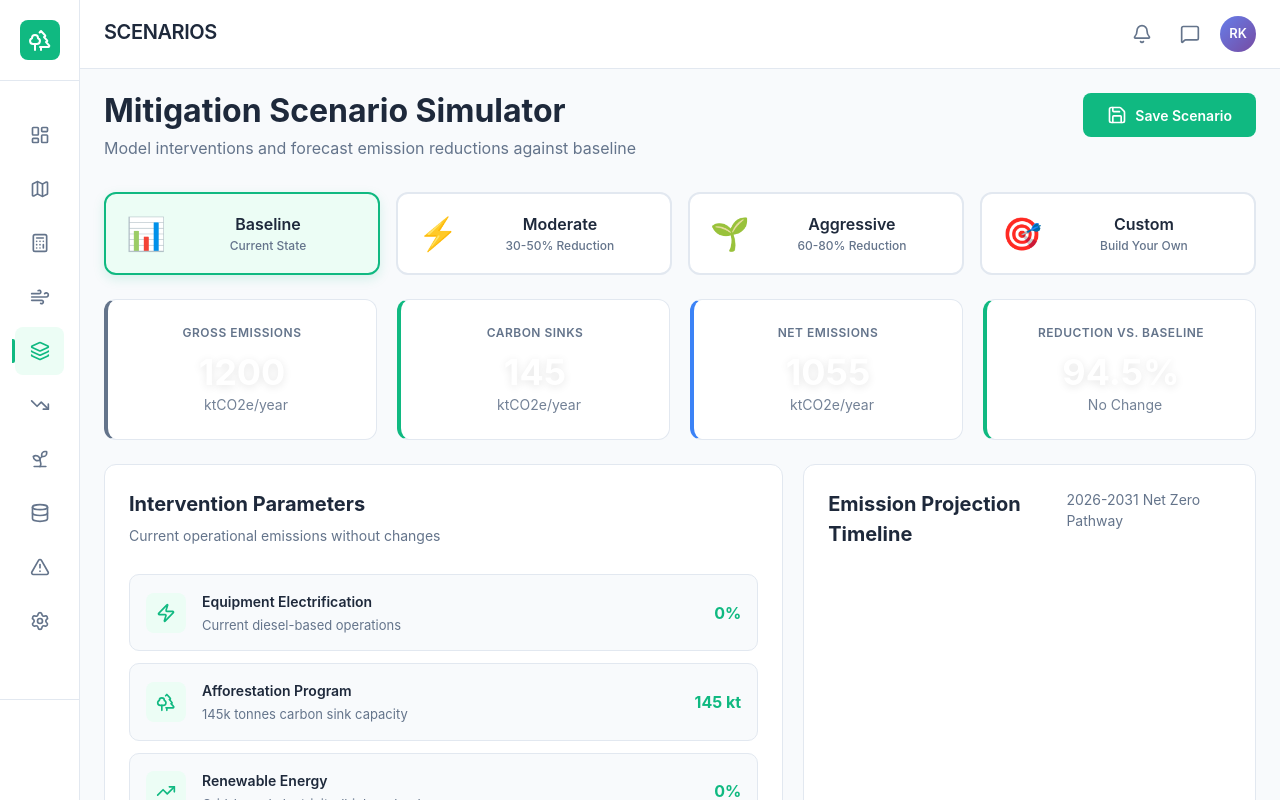
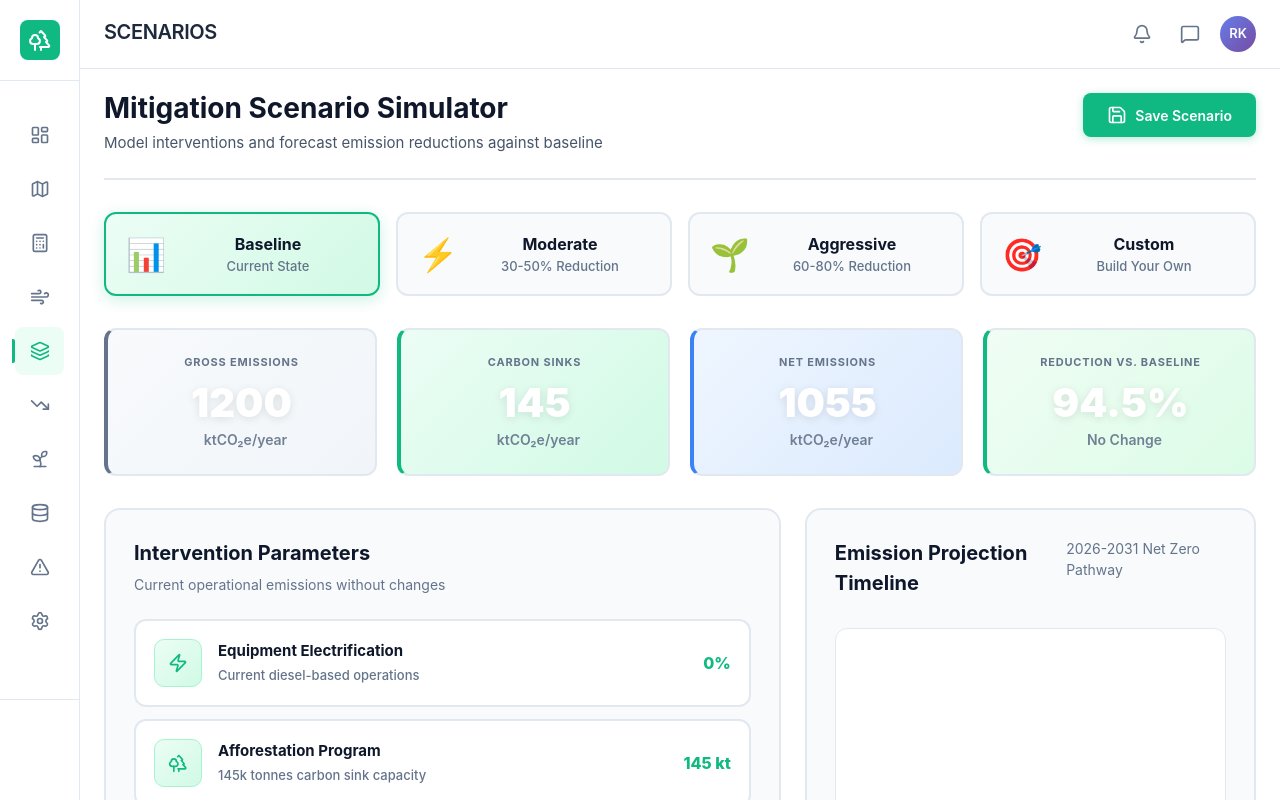
Before and after one commit to Ayaan9421/LogicLoop_frontend, a React (Vite) app: page / in a window 1280 px wide. Both pictures are taken after a click on the element 39 px from the left and 351 px from the top of the page. Built offline with nearby package versions, Linux system fonts and the light colour scheme.

Commit message:
scenrios

```diff
--- a/src/components/Scenarios.css
+++ b/src/components/Scenarios.css
@@ -1,13 +1,58 @@
 /* Scenarios Page Styles */
 .scenarios-page {
   padding: 24px;
+  background: white;
+  min-height: 100vh;
+}
+
+.page-header-section {
+  display: flex;
+  justify-content: space-between;
+  align-items: flex-start;
+  margin-bottom: 32px;
+  padding-bottom: 24px;
+  border-bottom: 2px solid #e2e8f0;
+}
+
+.page-header-section h1 {
+  font-size: 28px;
+  font-weight: 700;
+  color: #0f172a;
+  margin: 0 0 8px 0;
+}
+
+.page-header-section p {
+  font-size: 15px;
+  color: #475569;
+  margin: 0;
+}
+
+.btn-primary {
+  display: flex;
+  align-items: center;
+  gap: 8px;
+  padding: 12px 24px;
+  background: linear-gradient(135deg, #10b981 0%, #059669 100%);
+  color: white;
+  border: none;
+  border-radius: 8px;
+  font-size: 14px;
+  font-weight: 600;
+  cursor: pointer;
+  transition: all 0.3s ease;
+  box-shadow: 0 2px 8px rgba(16, 185, 129, 0.3);
+}
+
+.btn-primary:hover {
+  transform: translateY(-2px);
+  box-shadow: 0 4px 12px rgba(16, 185, 129, 0.4);
 }
 
 .scenario-selector {
   display: grid;
   grid-template-columns: repeat(4, 1fr);
   gap: 16px;
-  margin-bottom: 24px;
+  margin-bottom: 32px;
 }
 
 .scenario-btn {
@@ -15,22 +60,24 @@
   align-items: center;
   gap: 12px;
   padding: 20px;
-  background: white;
+  background: #f8fafc;
   border: 2px solid #e2e8f0;
   border-radius: 12px;
   cursor: pointer;
-  transition: all 0.2s;
+  transition: all 0.3s ease;
 }
 
 .scenario-btn:hover {
   border-color: #10b981;
+  background: white;
   box-shadow: 0 4px 12px rgba(16, 185, 129, 0.1);
+  transform: translateY(-2px);
 }
 
 .scenario-btn.active {
   border-color: #10b981;
-  background: #ecfdf5;
-  box-shadow: 0 4px 12px rgba(16, 185, 129, 0.15);
+  background: linear-gradient(135deg, #ecfdf5 0%, #d1fae5 100%);
+  box-shadow: 0 4px 16px rgba(16, 185, 129, 0.2);
 }
 
 .scenario-btn-icon {
@@ -43,80 +90,115 @@
 
 .scenario-btn-title {
   font-size: 16px;
-  font-weight: 600;
-  color: #1e293b;
+  font-weight: 700;
+  color: #0f172a;
   margin-bottom: 4px;
 }
 
 .scenario-btn-subtitle {
-  font-size: 12px;
+  font-size: 13px;
   color: #64748b;
+  font-weight: 500;
 }
 
 .scenario-results {
   display: grid;
   grid-template-columns: repeat(4, 1fr);
   gap: 20px;
-  margin-bottom: 24px;
+  margin-bottom: 32px;
 }
 
 .result-card-scenario {
-  background: white;
+  background: #f8fafc;
   padding: 24px;
   border-radius: 12px;
-  border: 1px solid #e2e8f0;
+  border: 2px solid #e2e8f0;
   text-align: center;
+  transition: all 0.3s ease;
+}
+
+.result-card-scenario:hover {
+  transform: translateY(-4px);
+  box-shadow: 0 8px 20px rgba(0, 0, 0, 0.08);
 }
 
 .result-card-scenario.baseline {
   border-left: 4px solid #64748b;
+  background: linear-gradient(135deg, #f8fafc 0%, #f1f5f9 100%);
 }
 
 .result-card-scenario.sinks {
   border-left: 4px solid #10b981;
+  background: linear-gradient(135deg, #ecfdf5 0%, #d1fae5 100%);
 }
 
 .result-card-scenario.net {
   border-left: 4px solid #3b82f6;
+  background: linear-gradient(135deg, #eff6ff 0%, #dbeafe 100%);
 }
 
 .result-card-scenario.reduction {
   border-left: 4px solid #10b981;
+  background: linear-gradient(135deg, #f0fdf4 0%, #dcfce7 100%);
 }
 
 .result-label {
-  font-size: 12px;
+  font-size: 11px;
   color: #64748b;
-  font-weight: 600;
+  font-weight: 700;
   text-transform: uppercase;
-  letter-spacing: 0.5px;
+  letter-spacing: 0.8px;
   margin-bottom: 12px;
 }
 
 .result-value {
-  font-size: 36px;
-  font-weight: 700;
-  color: #1e293b;
-  margin-bottom: 4px;
+  font-size: 40px;
+  font-weight: 900;
+  color: #0f172a;
+  margin-bottom: 6px;
   line-height: 1;
 }
 
 .result-unit {
   font-size: 14px;
   color: #64748b;
+  font-weight: 600;
 }
 
 .scenario-content-grid {
   display: grid;
   grid-template-columns: 1.5fr 1fr;
-  gap: 20px;
+  gap: 24px;
 }
 
 .interventions-card {
-  background: white;
-  padding: 24px;
-  border-radius: 12px;
-  border: 1px solid #e2e8f0;
+  background: #f8fafc;
+  padding: 28px;
+  border-radius: 16px;
+  border: 2px solid #e2e8f0;
+  transition: all 0.3s ease;
+}
+
+.interventions-card:hover {
+  box-shadow: 0 4px 16px rgba(0, 0, 0, 0.06);
+}
+
+.card-header {
+  margin-bottom: 24px;
+}
+
+.card-header h3 {
+  font-size: 20px;
+  font-weight: 700;
+  color: #0f172a;
+  margin: 0 0 6px 0;
+}
+
+.card-subtitle {
+  font-size: 14px;
+  color: #64748b;
+  margin: 0;
+  line-height: 1.5;
 }
 
 .interventions-sliders {
@@ -126,6 +208,10 @@
 
 .slider-group {
   margin-bottom: 28px;
+  padding: 20px;
+  background: white;
+  border-radius: 12px;
+  border: 1px solid #e2e8f0;
 }
 
 .slider-header {
@@ -137,50 +223,58 @@
 
 .slider-header label {
   font-size: 14px;
-  font-weight: 600;
-  color: #1e293b;
+  font-weight: 700;
+  color: #0f172a;
 }
 
 .slider-value {
-  font-size: 16px;
-  font-weight: 700;
+  font-size: 18px;
+  font-weight: 800;
   color: #10b981;
 }
 
 .slider {
   width: 100%;
-  height: 8px;
-  border-radius: 4px;
+  height: 10px;
+  border-radius: 5px;
   background: #e2e8f0;
   outline: none;
   -webkit-appearance: none;
+  cursor: pointer;
 }
 
 .slider::-webkit-slider-thumb {
   -webkit-appearance: none;
   appearance: none;
-  width: 20px;
-  height: 20px;
+  width: 24px;
+  height: 24px;
   border-radius: 50%;
-  background: #10b981;
+  background: linear-gradient(135deg, #10b981 0%, #059669 100%);
   cursor: pointer;
-  box-shadow: 0 2px 8px rgba(16, 185, 129, 0.3);
+  box-shadow: 0 2px 10px rgba(16, 185, 129, 0.4);
+  transition: all 0.2s ease;
+}
+
+.slider::-webkit-slider-thumb:hover {
+  transform: scale(1.1);
+  box-shadow: 0 4px 14px rgba(16, 185, 129, 0.5);
 }
 
 .slider::-moz-range-thumb {
-  width: 20px;
-  height: 20px;
+  width: 24px;
+  height: 24px;
   border-radius: 50%;
-  background: #10b981;
+  background: linear-gradient(135deg, #10b981 0%, #059669 100%);
   cursor: pointer;
   border: none;
-  box-shadow: 0 2px 8px rgba(16, 185, 129, 0.3);
+  box-shadow: 0 2px 10px rgba(16, 185, 129, 0.4);
 }
 
 .slider-hint {
   font-size: 12px;
-  color: #94a3b8;
-  margin-top: 6px;
+  color: #64748b;
+  margin-top: 8px;
+  font-weight: 500;
 }
 
 .predefined-interventions {
@@ -192,22 +286,30 @@
   display: flex;
   align-items: center;
   gap: 16px;
-  padding: 16px;
-  background: #f8fafc;
-  border-radius: 10px;
+  padding: 18px;
+  background: white;
+  border-radius: 12px;
   margin-bottom: 12px;
-  border: 1px solid #e2e8f0;
+  border: 2px solid #e2e8f0;
+  transition: all 0.3s ease;
+}
+
+.intervention-item:hover {
+  border-color: #10b981;
+  box-shadow: 0 4px 12px rgba(16, 185, 129, 0.1);
+  transform: translateX(4px);
 }
 
 .intervention-icon {
-  width: 40px;
-  height: 40px;
-  background: #ecfdf5;
-  border-radius: 8px;
+  width: 48px;
+  height: 48px;
+  background: linear-gradient(135deg, #ecfdf5 0%, #d1fae5 100%);
+  border-radius: 10px;
   display: flex;
   align-items: center;
   justify-content: center;
   flex-shrink: 0;
+  border: 1px solid #a7f3d0;
 }
 
 .intervention-content {
@@ -215,61 +317,77 @@
 }
 
 .intervention-title {
-  font-size: 14px;
-  font-weight: 600;
-  color: #1e293b;
+  font-size: 15px;
+  font-weight: 700;
+  color: #0f172a;
   margin-bottom: 4px;
 }
 
 .intervention-desc {
   font-size: 13px;
   color: #64748b;
-  line-height: 1.4;
+  line-height: 1.5;
+  font-weight: 500;
 }
 
 .intervention-impact {
   font-size: 16px;
-  font-weight: 700;
+  font-weight: 800;
   color: #10b981;
-  min-width: 80px;
+  min-width: 100px;
   text-align: right;
 }
 
 .btn-run-scenario {
   width: 100%;
-  padding: 14px;
-  background: #10b981;
+  padding: 16px;
+  background: linear-gradient(135deg, #10b981 0%, #059669 100%);
   color: white;
   border: none;
-  border-radius: 8px;
-  font-size: 15px;
-  font-weight: 600;
+  border-radius: 10px;
+  font-size: 16px;
+  font-weight: 700;
   cursor: pointer;
   display: flex;
   align-items: center;
   justify-content: center;
-  gap: 8px;
-  transition: all 0.2s;
+  gap: 10px;
+  transition: all 0.3s ease;
+  box-shadow: 0 4px 12px rgba(16, 185, 129, 0.3);
 }
 
-.btn-run-scenario:hover {
-  background: #059669;
+.btn-run-scenario:hover:not(:disabled) {
+  transform: translateY(-2px);
+  box-shadow: 0 6px 16px rgba(16, 185, 129, 0.4);
+}
+
+.btn-run-scenario:disabled {
+  background: linear-gradient(135deg, #94a3b8 0%, #64748b 100%);
+  cursor: not-allowed;
 }
 
 .timeline-card {
-  background: white;
-  padding: 24px;
-  border-radius: 12px;
-  border: 1px solid #e2e8f0;
+  background: #f8fafc;
+  padding: 28px;
+  border-radius: 16px;
+  border: 2px solid #e2e8f0;
+  transition: all 0.3s ease;
+}
+
+.timeline-card:hover {
+  box-shadow: 0 4px 16px rgba(0, 0, 0, 0.06);
 }
 
 .timeline-chart {
   display: flex;
   justify-content: space-around;
   align-items: flex-end;
-  height: 280px;
+  height: 300px;
   margin: 24px 0;
   padding: 0 10px;
+  background: white;
+  border-radius: 12px;
+  border: 1px solid #e2e8f0;
 }
 
 .timeline-year {
@@ -277,6 +395,7 @@
   flex-direction: column;
   align-items: center;
   flex: 1;
+  padding: 16px 8px;
 }
 
 .timeline-bar-container {
@@ -289,43 +408,55 @@
 }
 
 .timeline-bar {
-  width: 60%;
+  width: 70%;
   background: linear-gradient(180deg, #10b981 0%, #059669 100%);
   border-radius: 8px 8px 0 0;
   transition: height 0.5s ease;
-  box-shadow: 0 -2px 8px rgba(16, 185, 129, 0.2);
+  box-shadow: 0 -4px 12px rgba(16, 185, 129, 0.3);
+  position: relative;
+}
+
+.timeline-bar::after {
+  content: '';
+  position: absolute;
+  top: 0;
+  left: 0;
+  right: 0;
+  height: 20%;
+  background: linear-gradient(180deg, rgba(255,255,255,0.3) 0%, transparent 100%);
+  border-radius: 8px 8px 0 0;
 }
 
 .timeline-label {
-  font-size: 12px;
-  font-weight: 600;
-  color: #1e293b;
+  font-size: 13px;
+  font-weight: 700;
+  color: #0f172a;
   margin-bottom: 4px;
 }
 
 .timeline-value {
-  font-size: 13px;
+  font-size: 14px;
   color: #64748b;
-  font-weight: 500;
+  font-weight: 600;
 }
 
 .timeline-footer {
   padding-top: 20px;
-  border-top: 1px solid #e2e8f0;
+  border-top: 2px solid #e2e8f0;
 }
 
 .timeline-target {
   display: flex;
   align-items: center;
   gap: 12px;
-  padding: 16px;
-  background: #ecfdf5;
-  border-radius: 10px;
-  border: 1px solid #d1fae5;
+  padding: 18px;
+  background: linear-gradient(135deg, #ecfdf5 0%, #d1fae5 100%);
+  border-radius: 12px;
+  border: 2px solid #a7f3d0;
 }
 
 .target-icon {
-  font-size: 32px;
+  font-size: 36px;
 }
 
 .target-text {
@@ -333,16 +464,16 @@
 }
 
 .target-title {
-  font-size: 14px;
-  font-weight: 600;
-  color: #1e293b;
-  margin-bottom: 2px;
+  font-size: 15px;
+  font-weight: 700;
+  color: #0f172a;
+  margin-bottom: 4px;
 }
 
 .target-date {
-  font-size: 13px;
+  font-size: 14px;
   color: #10b981;
-  font-weight: 600;
+  font-weight: 700;
 }
 
 /* Responsive */
@@ -354,9 +485,26 @@
   .scenario-content-grid {
     grid-template-columns: 1fr;
   }
+
+  .timeline-card {
+    order: -1;
+  }
 }
 
 @media (max-width: 768px) {
+  .scenarios-page {
+    padding: 16px;
+  }
+
+  .page-header-section {
+    flex-direction: column;
+    gap: 16px;
+  }
+
+  .btn-primary {
+    width: 100%;
+  }
+
   .scenario-selector {
     grid-template-columns: 1fr;
   }
@@ -366,10 +514,24 @@
   }
 
   .timeline-chart {
-    height: 200px;
+    height: 220px;
   }
 
   .timeline-bar-container {
     height: 140px;
   }
+
+  .result-value {
+    font-size: 32px;
+  }
 }
+
+@media (max-width: 480px) {
+  .scenario-results {
+    grid-template-columns: 1fr;
+  }
+
+  .result-value {
+    font-size: 28px;
+  }
+}
--- a/src/components/Scenarios.jsx
+++ b/src/components/Scenarios.jsx
@@ -1,8 +1,6 @@
 import React, { useState } from 'react';
 import { Layers, TrendingDown, TrendingUp, Zap, Trees, Plus, Play, Save } from 'lucide-react';
 import './Scenarios.css';
-import { runSimulation } from "../api/simulation";
-
 
 const Scenarios = () => {
   const [selectedScenario, setSelectedScenario] = useState('baseline');
@@ -10,15 +8,11 @@ const Scenarios = () => {
   const [afforestation, setAfforestation] = useState(145);
   const [renewableEnergy, setRenewableEnergy] = useState(15);
   const [years, setYears] = useState(5);
-  const [visibleYears, setVisibleYears] = useState([]); // 🔴 CHANGE
-
-
-  const [simulationResult, setSimulationResult] = useState(null); // 🔴 CHANGE
+  const [visibleYears, setVisibleYears] = useState([]);
+  const [simulationResult, setSimulationResult] = useState(null);
   const [loading, setLoading] = useState(false);
 
-  const BASELINE_TOTAL = simulationResult
-    ? simulationResult.baseline_total
-    : 19300; // fallback
+  const BASELINE_TOTAL = simulationResult ? simulationResult.baseline_total : 19300;
 
   const scenarios = {
     baseline: {
@@ -51,7 +45,6 @@ const Scenarios = () => {
     }
   };
 
-  // 🔴 CHANGE: use backend result if available
   const current = simulationResult
     ? {
         emissions: Math.round(simulationResult.final_emissions),
@@ -61,11 +54,8 @@ const Scenarios = () => {
       }
     : scenarios[selectedScenario];
 
-  const reduction = (
-    (1 - current.net / BASELINE_TOTAL) * 100
-  ).toFixed(1);
+  const reduction = ((1 - current.net / BASELINE_TOTAL) * 100).toFixed(1);
 
-  // 🔴 CHANGE: build backend interventions from UI
   const buildInterventions = () => {
     if (selectedScenario === "baseline") return [];
 
@@ -107,7 +97,6 @@ const Scenarios = () => {
       ];
     }
 
-    // custom
     return [
       {
         name: "Electrification",
@@ -126,28 +115,32 @@ const Scenarios = () => {
     ];
   };
 
-  // 🔴 CHANGE: run backend simulation
   const runScenario = async () => {
     setLoading(true);
     setVisibleYears([]);
 
-    try {
-      const interventions = buildInterventions();
-      const res = await runSimulation(interventions, years);
-      setSimulationResult(res);
+    // Simulate backend call with mock data
+    setTimeout(() => {
+      const mockTimeline = Array.from({ length: years }, (_, i) => ({
+        year: i + 1,
+        emissions: current.emissions * (1 - (i * 0.08))
+      }));
 
-      // 🔴 CHANGE: year-by-year playback
-      for (let i = 0; i < res.timeline.length; i++) {
-        await new Promise(resolve => setTimeout(resolve, 700));
-        setVisibleYears(v => [...v, res.timeline[i]]);
-      }
+      setSimulationResult({
+        baseline_total: 1200,
+        final_emissions: current.emissions,
+        timeline: mockTimeline
+      });
 
+      // Animate year-by-year
+      mockTimeline.forEach((t, i) => {
+        setTimeout(() => {
+          setVisibleYears(prev => [...prev, t]);
+        }, i * 700);
+      });
 
-    } catch (e) {
-      alert("Simulation failed. Backend not reachab le.");
-    } finally {
       setLoading(false);
-    }
+    }, 1000);
   };
 
   return (
@@ -210,17 +203,17 @@ const Scenarios = () => {
         <div className="result-card-scenario baseline">
           <div className="result-label">Gross Emissions</div>
           <div className="result-value">{current.emissions}</div>
-          <div className="result-unit">ktCO2e/year</div>
+          <div className="result-unit">ktCO₂e/year</div>
         </div>
         <div className="result-card-scenario sinks">
           <div className="result-label">Carbon Sinks</div>
           <div className="result-value">{current.sinks}</div>
-          <div className="result-unit">ktCO2e/year</div>
+          <div className="result-unit">ktCO₂e/year</div>
         </div>
         <div className="result-card-scenario net">
           <div className="result-label">Net Emissions</div>
           <div className="result-value">{current.net}</div>
-          <div className="result-unit">ktCO2e/year</div>
+          <div className="result-unit">ktCO₂e/year</div>
         </div>
         <div className="result-card-scenario reduction">
           <div className="result-label">Reduction vs. Baseline</div>
@@ -293,8 +286,9 @@ const Scenarios = () => {
                   onChange={(e) => setRenewableEnergy(parseInt(e.target.value))}
                   className="slider"
                 />
-                <div className="slider-hint">Solar and wind power integration</div>\
-                {/* 🔴 CHANGE: Simulation horizon selector */}
+                <div className="slider-hint">Solar and wind power integration</div>
+              </div>
+
               <div className="slider-group">
                 <div className="slider-header">
                   <label>Simulation Horizon</label>
@@ -308,12 +302,7 @@ const Scenarios = () => {
                   onChange={(e) => setYears(parseInt(e.target.value))}
                   className="slider"
                 />
-                  <div className="slider-hint">
-                    Longer horizons show compounding mitigation impact
-                  </div>
-                </div>
-
-
+                <div className="slider-hint">Longer horizons show compounding mitigation impact</div>
               </div>
             </div>
           ) : (
@@ -374,7 +363,7 @@ const Scenarios = () => {
                   {selectedScenario === 'aggressive' && '≈60% renewable share'}
                 </div>
               </div>
-              {/* 🔴 CHANGE: Simulation horizon selector */}
+
               <div className="slider-group">
                 <div className="slider-header">
                   <label>Simulation Horizon</label>
@@ -388,15 +377,11 @@ const Scenarios = () => {
                   onChange={(e) => setYears(parseInt(e.target.value))}
                   className="slider"
                 />
-                <div className="slider-hint">
-                  Longer horizons show compounding mitigation impact
+                <div className="slider-hint">Longer horizons show compounding mitigation impact</div>
               </div>
-              </div>
-
             </div>
           )}
 
-          {/* 🔴 CHANGE: backend-triggered simulation */}
           <button className="btn-run-scenario" onClick={runScenario} disabled={loading}>
             <Play size={18} />
             {loading ? "Running Simulation..." : "Run Scenario Analysis"}
@@ -416,14 +401,12 @@ const Scenarios = () => {
                   <div
                     className="timeline-bar"
                     style={{
-                      height: `${(t.emissions / simulationResult.baseline_total) * 100}%`
+                      height: `${(t.emissions / (simulationResult?.baseline_total || 1200)) * 100}%`
                     }}
                   ></div>
                 </div>
                 <div className="timeline-label">Year {t.year}</div>
-                <div className="timeline-value">
-                  {Math.round(t.emissions)} ktCO₂
-                </div>
+                <div className="timeline-value">{Math.round(t.emissions)} ktCO₂</div>
               </div>
             ))}
           </div>
```
Lines whose indentation alone changed are shown as unchanged.
